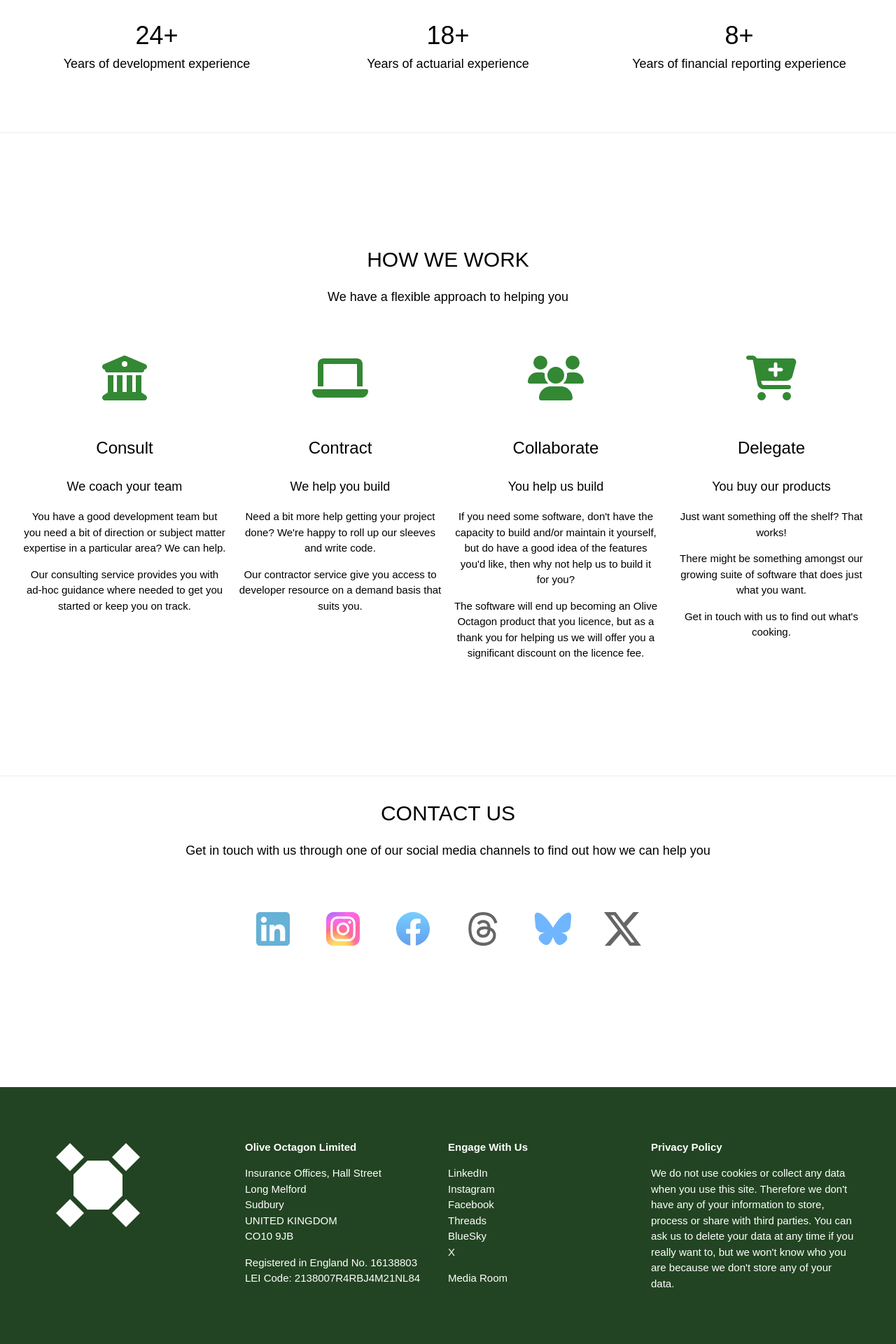
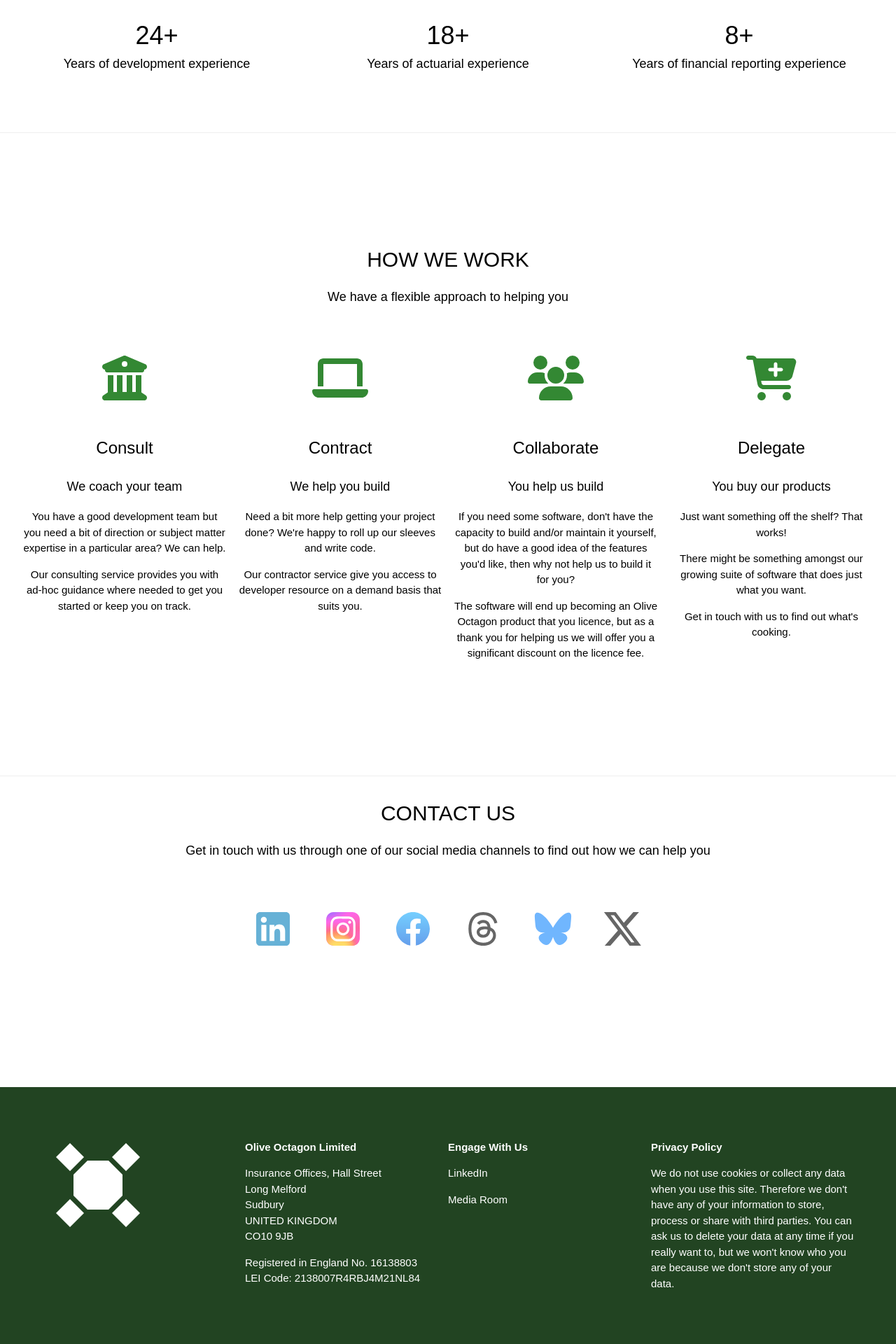
Before and after one commit to oliveoctagon/oliveoctagon.github.io, a Jekyll site: the page built from index.html, in a window 1280 px wide. Shown: the part 2660-4580 px from the top of the page at 70% size. Built offline with Jekyll 4.4.1, drawn with Linux system fonts in a browser that asks for light colours; some web fonts are replaced.

Commit message:
Remove social media links from footer (excl LinkedIn)

```diff
--- a/_includes/footer.html
+++ b/_includes/footer.html
@@ -12,11 +12,6 @@
       <p style="font-weight: bold;">Engage With Us</p>
       <p>
         <a href="https://www.linkedin.com/company/oliveoctagon/">LinkedIn</a><br />
-        <a href="https://www.instagram.com/oliveoctagon/">Instagram</a><br />
-        <a href="https://www.facebook.com/oliveoctagon/">Facebook</a><br />
-        <a href="https://www.threads.net/@oliveoctagon">Threads</a><br />
-        <a href="https://bsky.app/profile/oliveoctagon.com">BlueSky</a><br />
-        <a href="https://x.com/oliveoctagon">X</a>
       </p>
       <p>
         {% if page.url == "/media/" %}
```
